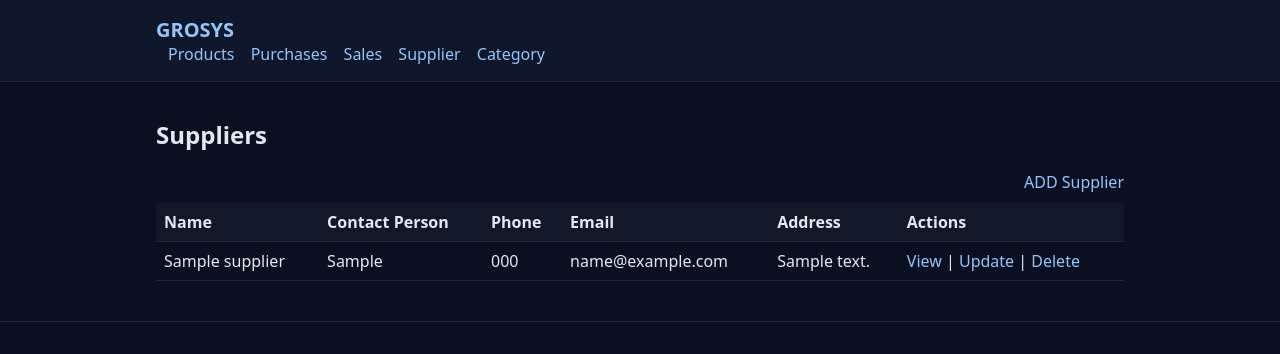
After one commit to KHANDAKERALIARIYAN/GROSYS_DBMS, a Django app: page /suppliers/ in a window 1280 px wide. The commit adds this page. Shown: the top 354 px of the page. Run offline with Django 5.2, Linux system fonts and the light colour scheme; tables that the repository leaves empty hold one stand-in row (values such as "Sample post").

Commit message:
updated and implement all the features with front end

```diff
--- a/inventory/models.py
+++ b/inventory/models.py
@@ -2,20 +2,30 @@ from django.db import models
 from django.contrib.auth.models import User
 
 
+
 class Category(models.Model):
-    name = models.CharField(max_length=100, unique=True)
-    description = models.TextField(blank=True, null=True)
+    id = models.BigIntegerField(primary_key=True, db_column='ID')
+    name = models.CharField(max_length=100, db_column='NAME')
+    description = models.TextField(db_column='DESCRIPTION', blank=True, null=True)
+
+    class Meta:
+        db_table = 'INVENTORY_CATEGORY'
 
     def __str__(self):
         return self.name
 
 
+
 class Supplier(models.Model):
-    name = models.CharField(max_length=150)
-    contact_person = models.CharField(max_length=100, blank=True, null=True)
-    phone = models.CharField(max_length=20, blank=True, null=True)
-    email = models.EmailField(blank=True, null=True)
-    address = models.TextField(blank=True, null=True)
+    id = models.BigIntegerField(primary_key=True, db_column='ID')
+    name = models.CharField(max_length=150, db_column='NAME')
+    contact_person = models.CharField(max_length=100, db_column='CONTACT_PERSON', blank=True, null=True)
+    phone = models.CharField(max_length=20, db_column='PHONE', blank=True, null=True)
+    email = models.EmailField(db_column='EMAIL', blank=True, null=True)
+    address = models.TextField(db_column='ADDRESS', blank=True, null=True)
+
+    class Meta:
+        db_table = 'INVENTORY_SUPPLIER'
 
     def __str__(self):
         return self.name
@@ -51,18 +61,3 @@ class Sale(models.Model):
 
     def __str__(self):
         return f"Sale {self.product.name} x {self.quantity}"
-
-
-class StockTransaction(models.Model):
-    TRANSACTION_TYPES = (
-        ("IN", "Stock In"),
-        ("OUT", "Stock Out"),
-    )
-    product = models.ForeignKey(Product, on_delete=models.CASCADE)
-    transaction_type = models.CharField(max_length=3, choices=TRANSACTION_TYPES)
-    quantity = models.PositiveIntegerField()
-    date = models.DateTimeField(auto_now_add=True)
-    created_by = models.ForeignKey(User, on_delete=models.SET_NULL, null=True, blank=True)
-
-    def __str__(self):
-        return f"{self.transaction_type} - {self.product.name} ({self.quantity})"
--- a/inventory/templates/base.html
+++ b/inventory/templates/base.html
@@ -12,9 +12,12 @@
   <div class="container">
   <h1><a href="{% url 'inventory:dashboard' %}">GROSYS</a></h1>
     <nav>
-      <a href="{% url 'inventory:product_list' %}">Products</a>
-      <a href="{% url 'inventory:purchase_list' %}">Purchases</a>
-<a href="{% url 'inventory:sale_list' %}">Sales</a>
+
+  <a href="{% url 'inventory:product_list' %}">Products</a>
+  <a href="{% url 'inventory:purchase_list' %}">Purchases</a>
+  <a href="{% url 'inventory:sale_list' %}">Sales</a>
+  <a href="{% url 'inventory:supplier_list' %}">Supplier</a>
+  <a href="{% url 'inventory:category_list' %}">Category</a>
 
     </nav>
   </div>
--- /dev/null
+++ b/inventory/templates/inventory/supplier_list.html
@@ -0,0 +1,35 @@
+{% extends 'base.html' %}
+{% block content %}
+<h2>Suppliers</h2>
+<a href="{% url 'inventory:supplier_create' %}" class="btn" style="float:right;margin-bottom:10px;">ADD Supplier</a>
+<table>
+  <thead>
+    <tr>
+      <th>Name</th>
+      <th>Contact Person</th>
+      <th>Phone</th>
+      <th>Email</th>
+      <th>Address</th>
+      <th>Actions</th>
+    </tr>
+  </thead>
+  <tbody>
+    {% for supplier in suppliers %}
+    <tr>
+      <td>{{ supplier.name }}</td>
+      <td>{{ supplier.contact_person }}</td>
+      <td>{{ supplier.phone }}</td>
+      <td>{{ supplier.email }}</td>
+      <td>{{ supplier.address }}</td>
+      <td>
+        <a href="{% url 'inventory:supplier_detail' supplier.id %}">View</a> |
+        <a href="{% url 'inventory:supplier_update' supplier.id %}">Update</a> |
+        <a href="{% url 'inventory:supplier_delete' supplier.id %}">Delete</a>
+      </td>
+    </tr>
+    {% empty %}
+    <tr><td colspan="5">No suppliers found.</td></tr>
+    {% endfor %}
+  </tbody>
+</table>
+{% endblock %}
--- a/inventory/urls.py
+++ b/inventory/urls.py
@@ -18,4 +18,17 @@ urlpatterns = [
     path("products/<int:pk>/purchase/", views.purchase, name="purchase"),
     path("sales/", views.sale_list, name="sale_list"),
     path("products/<int:pk>/sale/", views.sale, name="sale"),
+
+    # Supplier & Category
+    path("suppliers/", views.supplier_list, name="supplier_list"),
+    path("categories/", views.category_list, name="category_list"),
+    path("categories/add/", views.category_add, name="category_add"),
+    path("categories/<int:pk>/", views.category_detail, name="category_detail"),
+    path("categories/<int:pk>/update/", views.category_update, name="category_update"),
+    path("categories/<int:pk>/delete/", views.category_delete, name="category_delete"),
+
+    path("suppliers/add/", views.supplier_create, name="supplier_create"),
+    path("suppliers/<int:pk>/", views.supplier_detail, name="supplier_detail"),
+    path("suppliers/<int:pk>/update/", views.supplier_update, name="supplier_update"),
+    path("suppliers/<int:pk>/delete/", views.supplier_delete, name="supplier_delete"),
 ]
--- a/inventory/views.py
+++ b/inventory/views.py
@@ -1,9 +1,61 @@
+def supplier_detail(request, pk):
+    supplier = get_object_or_404(Supplier, pk=pk)
+    return render(request, 'inventory/supplier_detail.html', {'supplier': supplier})
+
+def supplier_update(request, pk):
+    supplier = get_object_or_404(Supplier, pk=pk)
+    if request.method == 'POST':
+        supplier.name = request.POST.get('name')
+        supplier.contact_person = request.POST.get('contact_person')
+        supplier.phone = request.POST.get('phone')
+        supplier.email = request.POST.get('email')
+        supplier.address = request.POST.get('address')
+        supplier.save()
+        return redirect('inventory:supplier_list')
+    return render(request, 'inventory/supplier_update.html', {'supplier': supplier})
+
+def supplier_delete(request, pk):
+    supplier = get_object_or_404(Supplier, pk=pk)
+    if request.method == 'POST':
+        supplier.delete()
+        return redirect('inventory:supplier_list')
+    return render(request, 'inventory/supplier_delete_confirm.html', {'supplier': supplier})
+from django.shortcuts import get_object_or_404
+def category_detail(request, pk):
+    category = get_object_or_404(Category, pk=pk)
+    return render(request, 'inventory/category_detail.html', {'category': category})
+
+def category_update(request, pk):
+    category = get_object_or_404(Category, pk=pk)
+    if request.method == 'POST':
+        category.name = request.POST.get('name')
+        category.description = request.POST.get('description')
+        category.save()
+        return redirect('inventory:category_list')
+    return render(request, 'inventory/category_update.html', {'category': category})
+
+def category_delete(request, pk):
+    category = get_object_or_404(Category, pk=pk)
+    if request.method == 'POST':
+        category.delete()
+        return redirect('inventory:category_list')
+    return render(request, 'inventory/category_delete_confirm.html', {'category': category})
+from .models import Category
+from django.shortcuts import redirect
+def category_add(request):
+    if request.method == 'POST':
+        name = request.POST.get('name')
+        description = request.POST.get('description')
+        if name:
+            Category.objects.create(name=name, description=description)
+            return redirect('inventory:category_list')
+    return render(request, 'inventory/category_form.html')
 from django.shortcuts import render, get_object_or_404, redirect
 from django.contrib import messages
 from django import forms
 from django.db import transaction
 from django.db.models import Q, Sum, F
-from .models import Product, Purchase, Sale
+from .models import Product, Purchase, Sale, Supplier, Category
 
 
 # ---------------------- Forms ----------------------
@@ -13,11 +65,33 @@ class ProductForm(forms.ModelForm):
         fields = ['name', 'sku', 'category', 'supplier', 'quantity', 'price']
 
 
+class SupplierForm(forms.ModelForm):
+    class Meta:
+        model = Supplier
+        fields = ['name', 'contact_person', 'phone', 'email', 'address']
+def supplier_create(request):
+    if request.method == 'POST':
+        form = SupplierForm(request.POST)
+        if form.is_valid():
+            form.save()
+            return redirect('inventory:supplier_list')
+    else:
+        form = SupplierForm()
+    return render(request, 'inventory/supplier_form.html', {'form': form})
+
+
 class MovementForm(forms.Form):
     amount = forms.IntegerField(min_value=1, label='Quantity')
     note = forms.CharField(required=False)
 
 
+def supplier_list(request):
+    suppliers = Supplier.objects.all().order_by('name')
+    return render(request, 'inventory/supplier_list.html', {'suppliers': suppliers})
+
+def category_list(request):
+    categories = Category.objects.all().order_by('name')
+    return render(request, 'inventory/category_list.html', {'categories': categories})
 # ---------------------- Views ----------------------
 def product_detail(request, pk):
     product = get_object_or_404(Product, pk=pk)
```
Also changed, not shown: inventory/admin.py (+8 -1 lines), inventory/templates/inventory/category_delete_confirm.html (added, +10 -0 lines), inventory/templates/inventory/category_detail.html (added, +7 -0 lines), inventory/templates/inventory/category_form.html (added, +12 -0 lines), inventory/templates/inventory/category_list.html (added, +31 -0 lines), inventory/templates/inventory/category_update.html (added, +13 -0 lines), inventory/templates/inventory/supplier_delete_confirm.html (added, +10 -0 lines), inventory/templates/inventory/supplier_detail.html (added, +10 -0 lines), inventory/templates/inventory/supplier_form.html (added, +12 -0 lines), inventory/templates/inventory/supplier_update.html (added, +19 -0 lines), Database Project.sql (line endings or trailing spaces), inventory/migrations/0001_initial.py, inventory/migrations/0002_alter_category_description_alter_category_id_and_more.py (added).
